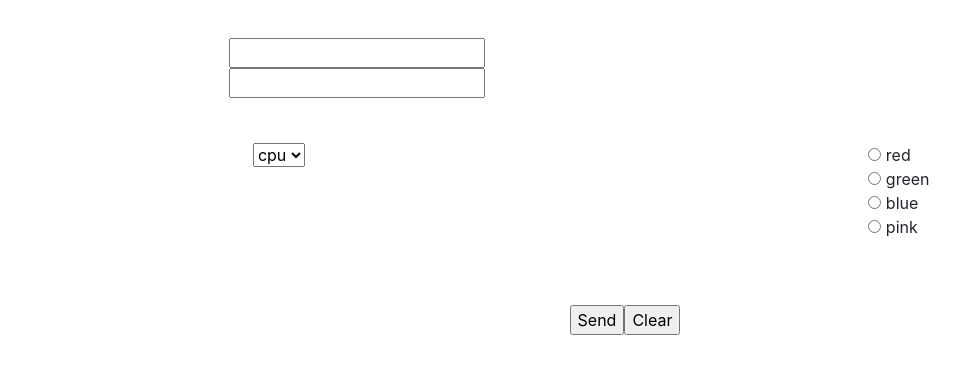
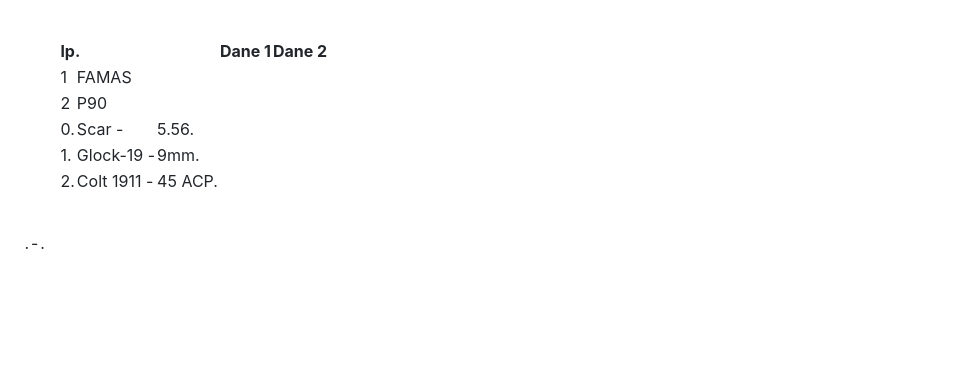
Before and after one commit to KamolR6/Pzaw_4C, a React (Create React App) app in the folder project_react/: page / in a window 1280 px wide. Shown: the top 374 px of the page, without its empty margins (15-975 px from the left). Built offline with nearby package versions, Linux system fonts and the light colour scheme.

Commit message:
created copomnent just to dynamiclly create table

```diff
--- /dev/null
+++ b/project_react/src/FirstRow.js
@@ -0,0 +1,17 @@
+// komponent do generowania
+function FirstRow(props) {
+    return (
+        <tr>
+            <td>
+                {props.index}.
+            </td>
+            <td>
+                {props.key1} -
+            </td>
+            <td>
+                {props.key2}.
+            </td>
+        </tr>
+    )
+}
+export default FirstRow
--- a/project_react/src/FirstTable.js
+++ b/project_react/src/FirstTable.js
@@ -1,3 +1,5 @@
+import FirstRow from "./FirstRow"
+
 function FirstTable() {
     // zwykla tablica jednoelementowa
     const data = ["FAMAS", "P90"]
@@ -5,17 +7,14 @@
     // tablica obiektow i tyle
     const data2 = [
         {
-            id:"e7f79212-96a6-4625-bd3c-3b333dce7082",
             k1: "Scar",
             k2: "5.56"
         },
         {
-            id: "e90bf241-7aee-4ff1-ba70-efe2d10859de",
             k1: "Glock-19",
             k2: "9mm"
         },
         {
-            id: "b4d37046-1696-4588-97e1-9d0502368523",
             k1: "Colt 1911",
             k2: "45 ACP"
         }
@@ -49,22 +48,23 @@
                         })
                     }
                     {
+                        data2.map((el, id)=><FirstRow index={id} key1={el.k1} key2={el.k2}/>)
+
                         // data2.map zwraca kod HTML
-                        data2.map((el, id) => {
-                            return (
-                                // to jest dobre ale w sumie useless
-                                <tr key={el.id}>
-                                    <td>
-                                        {id + 1}:
-                                    </td>
+                        // data2.map((el, id) => {
+                        //     return (
+                        //         // to jest dobre ale w sumie useless
+                        //         <tr key={el.id}>
+                        //             <td>
+                        //                 {id + 1}:
+                        //             </td>
 
-                                    <td>
-                                        {el.k1} - {el.k2}
-                                    </td>
-                                </tr>
-                            )
-                        })
-
+                        //             <td>
+                        //                 {el.k1} - {el.k2}
+                        //             </td>
+                        //         </tr>
+                        //     )
+                        // })
 
                     }
                 </body>
--- a/project_react/src/index.js
+++ b/project_react/src/index.js
@@ -6,13 +6,17 @@
 import reportWebVitals from './reportWebVitals';
 import FirstComponent from './FirstComponent';
 import Form from './Form';
+import FirstTable from './FirstTable';
+import FirstRow from './FirstRow';
 
 const root = ReactDOM.createRoot(document.getElementById('root'));
 root.render(
   <React.StrictMode>
     {/* <App /> */}
     {/* <FirstComponent /> */}
-    <Form />
+    {/* <Form /> */}
+    <FirstTable />
+    <FirstRow />
   </React.StrictMode>
 );
 
```
Also changed, not shown: 1 other file (tests, documents, lock files or other folders).
